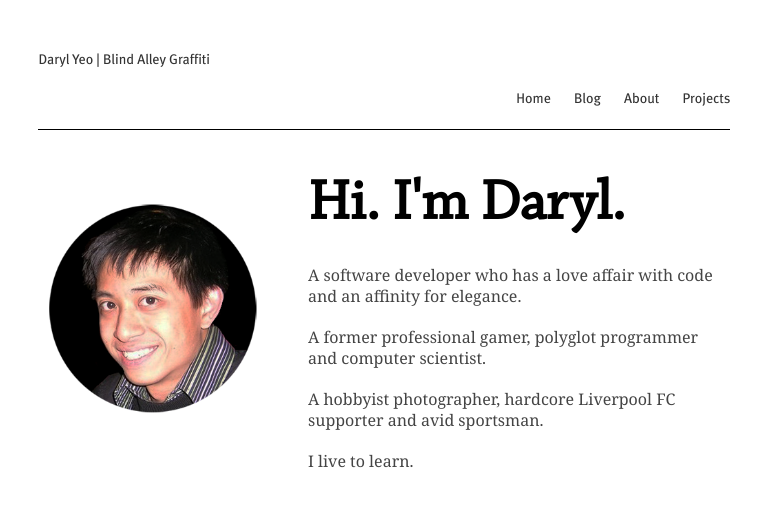
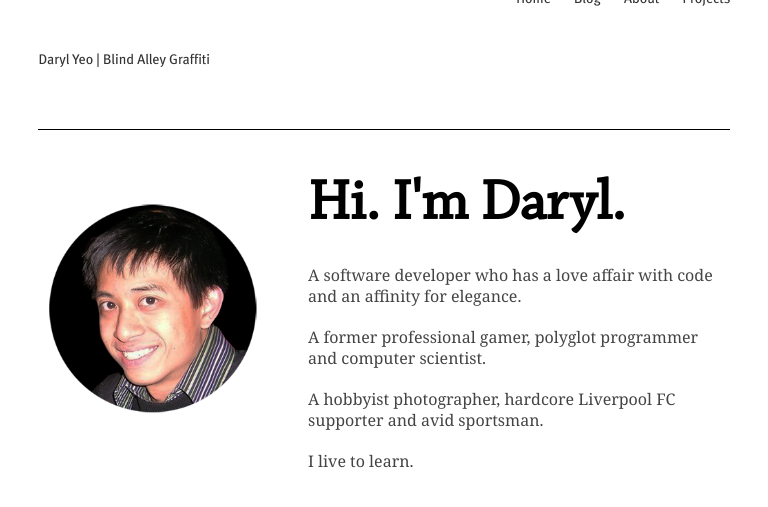
Before and after one commit to aacyun/jianxioy.github.com, a Jekyll site: the page built from index.html, in a window 768 px wide. Shown: the top 507 px of the page. Built offline with Jekyll 4.4.1, drawn with Linux system fonts in a browser that asks for light colours; Markdown is read by kramdown in place of the engine named in the settings.

Commit message:
Fixing mobile.

```diff
--- a/static/css/layout.css
+++ b/static/css/layout.css
@@ -146,6 +146,7 @@ h6 {
    			position: relative;
 			float: right;
 			right: -80px;
+			bottom: 100px;
 		}
 	}
 
```
